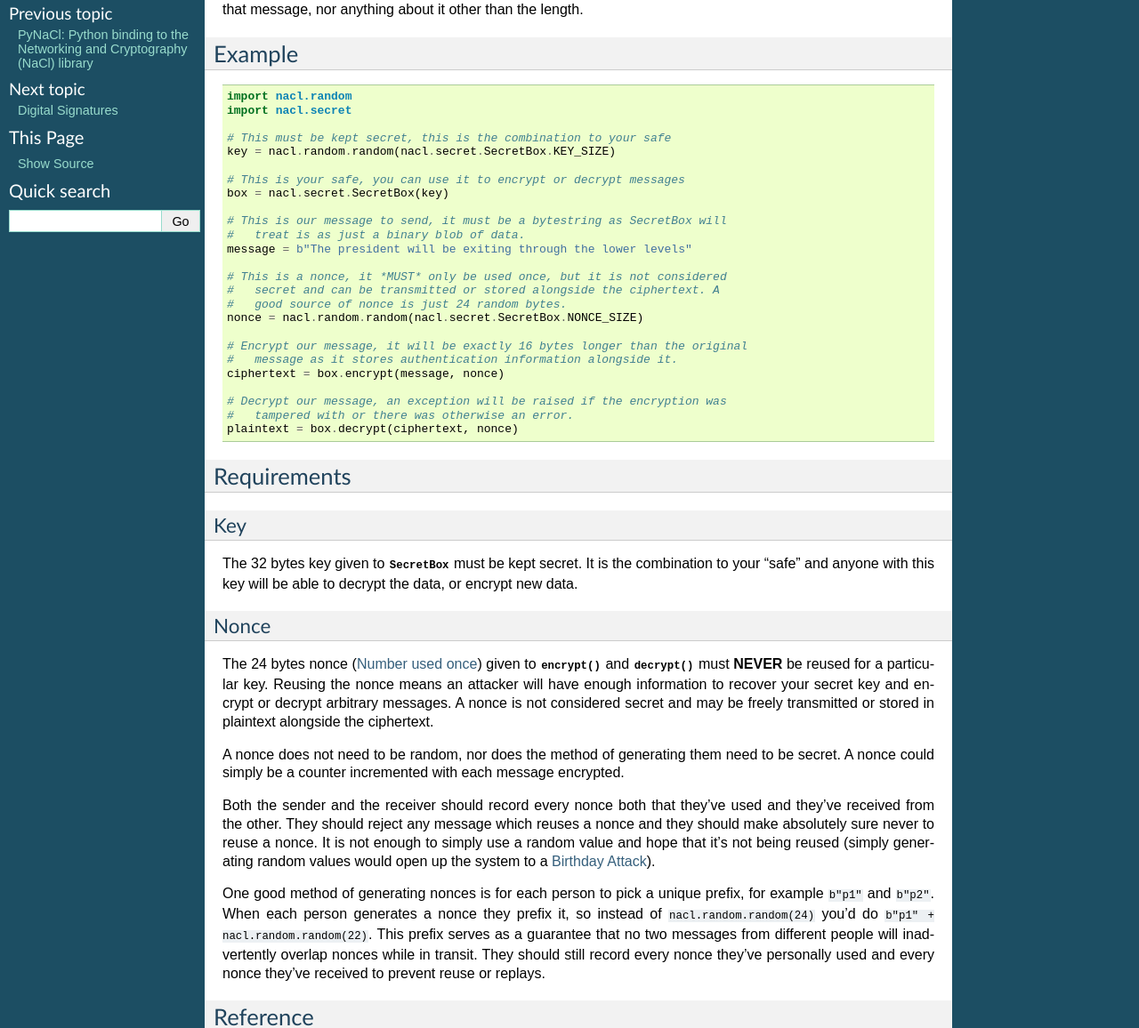
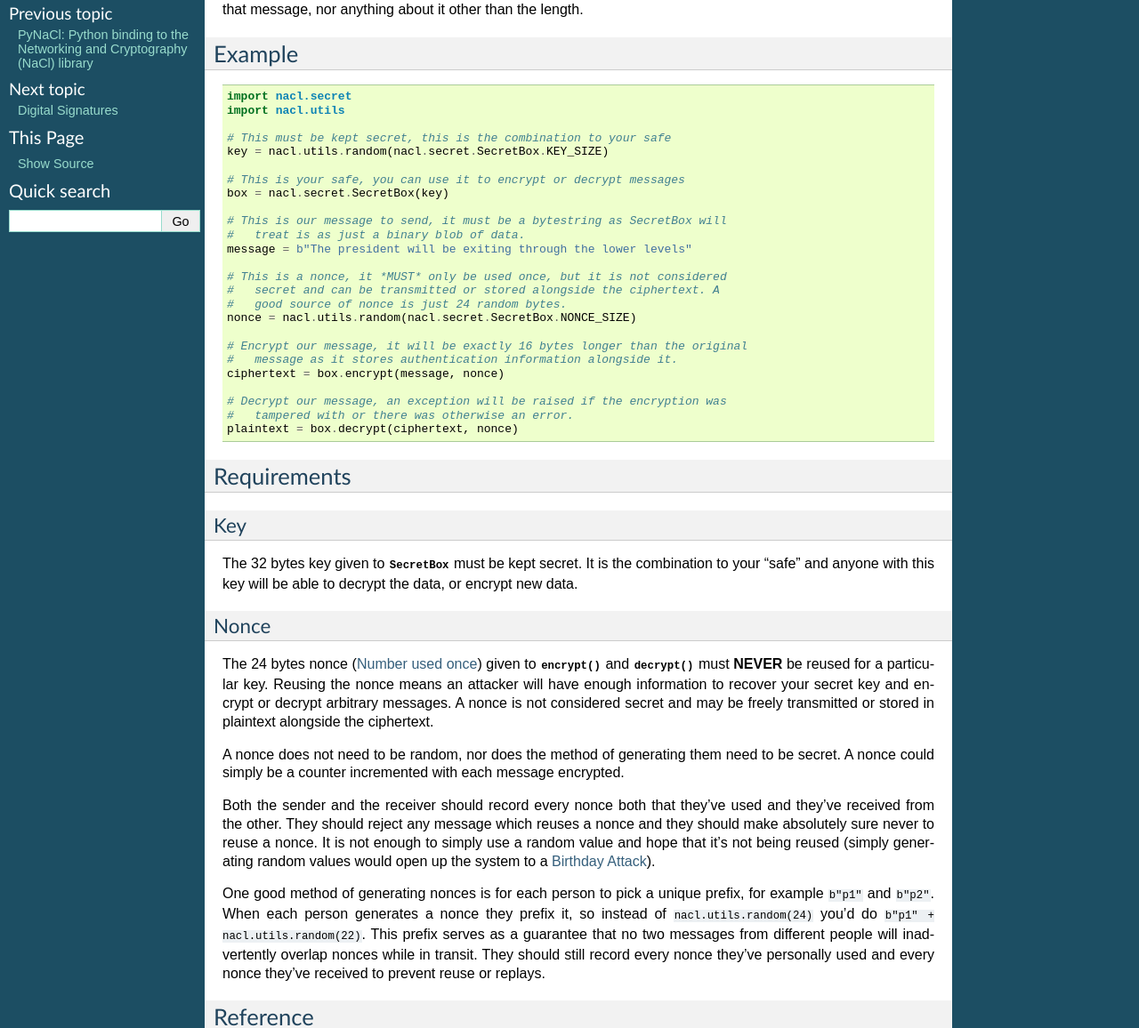
Before and after one commit to pyca/pynacl, a Sphinx documentation site: the page built from docs/secret.rst, in a window 1280 px wide. Shown: the part 192-1348 px from the top of the page at 89% size. Built offline with Sphinx 7.4.7, drawn with Linux system fonts in a browser that asks for light colours.

Commit message:
Moved nacl.random to nacl.utils

```diff
--- a/docs/secret.rst
+++ b/docs/secret.rst
@@ -15,11 +15,11 @@ Example
 
 .. code:: python
 
-    import nacl.random
     import nacl.secret
+    import nacl.utils
 
     # This must be kept secret, this is the combination to your safe
-    key = nacl.random.random(nacl.secret.SecretBox.KEY_SIZE)
+    key = nacl.utils.random(nacl.secret.SecretBox.KEY_SIZE)
 
     # This is your safe, you can use it to encrypt or decrypt messages
     box = nacl.secret.SecretBox(key)
@@ -31,7 +31,7 @@ Example
     # This is a nonce, it *MUST* only be used once, but it is not considered
     #   secret and can be transmitted or stored alongside the ciphertext. A
     #   good source of nonce is just 24 random bytes.
-    nonce = nacl.random.random(nacl.secret.SecretBox.NONCE_SIZE)
+    nonce = nacl.utils.random(nacl.secret.SecretBox.NONCE_SIZE)
 
     # Encrypt our message, it will be exactly 16 bytes longer than the original
     #   message as it stores authentication information alongside it.
@@ -76,11 +76,11 @@ is not enough to simply use a random value and hope that it's not being reused
 
 One good method of generating nonces is for each person to pick a unique prefix,
 for example ``b"p1"`` and ``b"p2"``. When each person generates a nonce they
-prefix it, so instead of ``nacl.random.random(24)`` you'd do ``b"p1" + nacl.random.random(22)``.
-This prefix serves as a guarantee that no two messages from different people
-will inadvertently overlap nonces while in transit. They should still record
-every nonce they've personally used and every nonce they've received to prevent
-reuse or replays.
+prefix it, so instead of ``nacl.utils.random(24)`` you'd do
+``b"p1" + nacl.utils.random(22)``. This prefix serves as a guarantee that no
+two messages from different people will inadvertently overlap nonces while in
+transit. They should still record every nonce they've personally used and every
+nonce they've received to prevent reuse or replays.
 
 
 Reference
```
Also changed, not shown: 5 other files.
